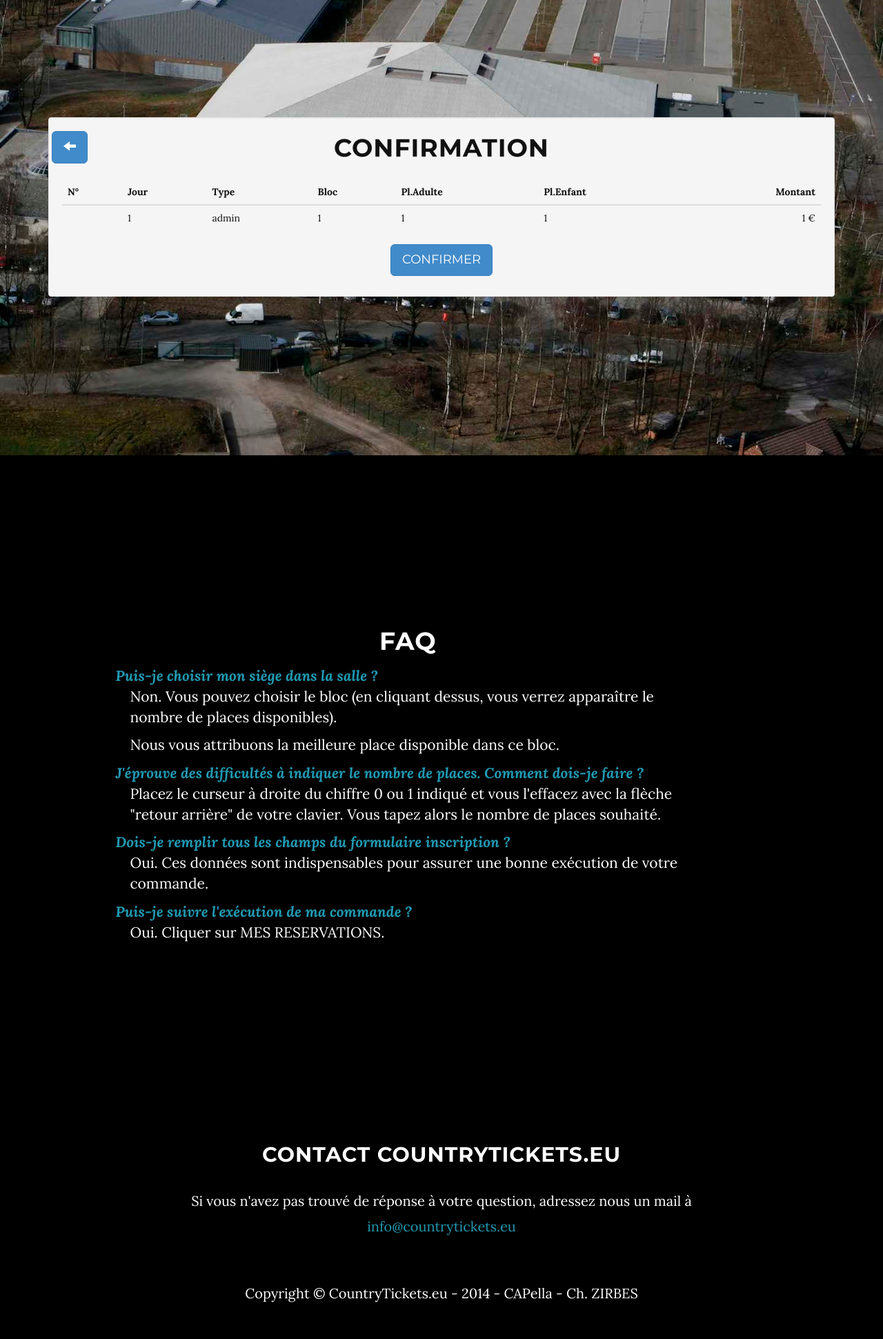
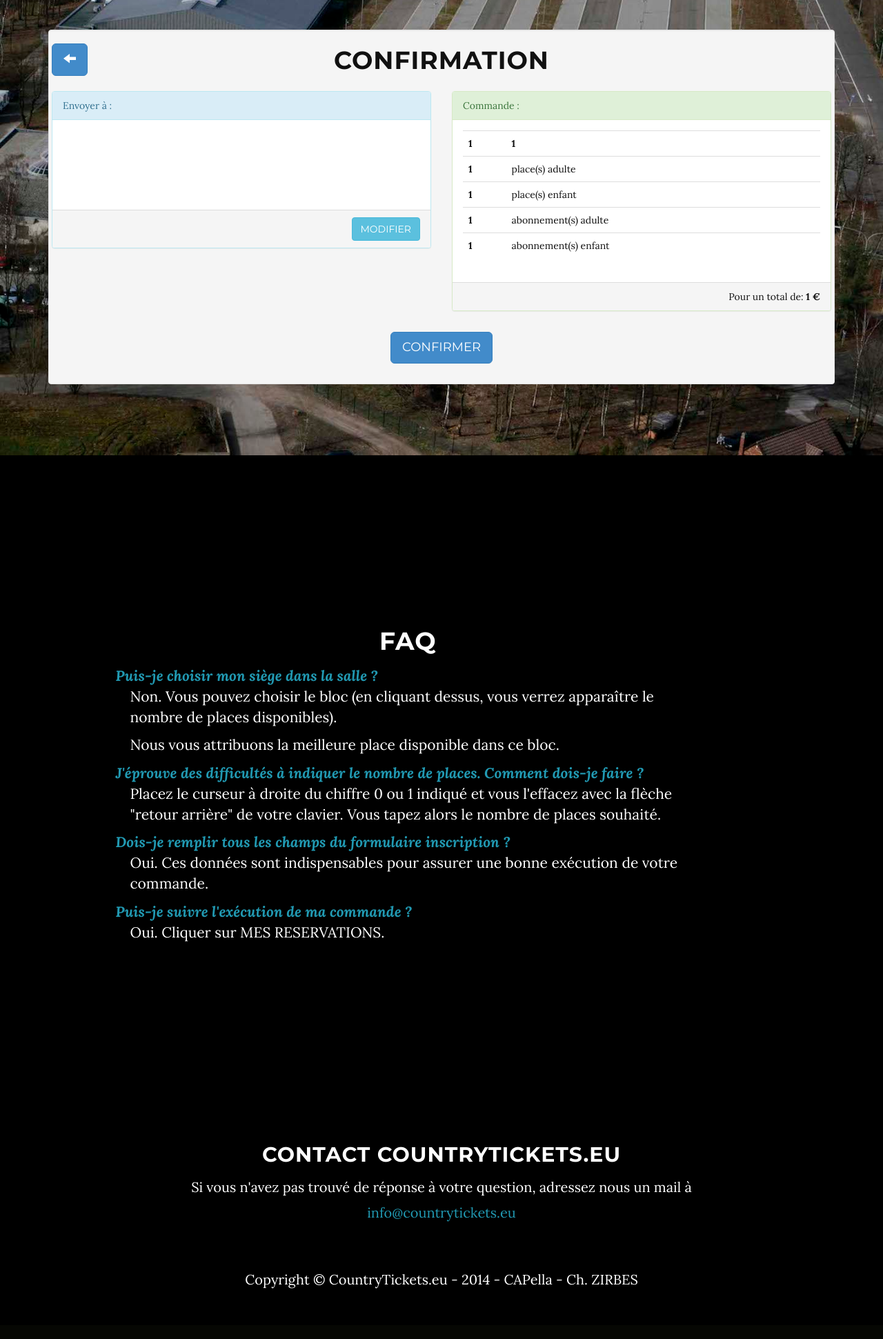
Before and after one commit to zirby/cd2016, a PHP site: page /coupe_davis_2016/confirmation.php in a window 1280 px wide. Shown: the part 140-2081 px from the top of the page at 69% size. After the commit the page ends 2008 px from the top, so only its background shows below. Run offline with PHP 8.4, Linux system fonts and the light colour scheme; the visitor is signed in with stand-in values (Sample User, id 1); a stand-in replaces the project's code that opens the database connection.

Commit message:
cobfirmation

```diff
--- a/confirmation.php
+++ b/confirmation.php
@@ -4,7 +4,8 @@ auth_needed();
 
 $j = substr($_SESSION['jour'], 3);
 $index = "index".$j.".php";
-
+//var_dump($_SESSION['auth']);
+//die();
 
 ?>
 <?php require 'inc/header.php'; ?>
@@ -17,7 +18,42 @@ $index = "index".$j.".php";
     </div>
 </div>
 
+<div class="row">
+    <div class="col-md-6 text-left">
+        <div class="panel panel-info">
+            <div class="panel-heading">Envoyer à : </div>
+            <div class="panel-body">
+                <?= $_SESSION['auth']->firstname; ?>  <b><?= $_SESSION['auth']->lastname; ?></b><br>
+                <?= $_SESSION['auth']->address; ?><br>
+                <?= $_SESSION['auth']->code; ?> <?= $_SESSION['auth']->localite; ?><br>
+                <?= $_SESSION['auth']->country; ?><br><br>
+            </div>
+            <div class="panel-footer text-right">
+                <a href="#" role="button" class="btn btn-info">Modifier</a>
+            </div>
+        </div>
+    </div>
+    <div class="col-md-6 text-left">
+        <div class="panel panel-success">
+            <div class="panel-heading">Commande : </div>
+            <div class="panel-body">
+                <table class="table">
+                    <tr><th><?= $_SESSION['jour']; ?></th><th><?= $_SESSION['placeBloc']; ?></th></tr>
+                    <tr><th><?= $_SESSION['placeFullNb']; ?></th><td>place(s) adulte</td></tr>
+                    <tr><th><?= $_SESSION['placeHalfNb']; ?></th><td>place(s) enfant</td></tr>
+                    <tr><th><?= $_SESSION['placeFullNb']; ?></th><td>abonnement(s) adulte</td></tr>
+                    <tr><th><?= $_SESSION['placeHalfNb']; ?></th><td>abonnement(s) enfant</td></tr>
+               </table>
+            </div>
+            <div class="panel-footer text-right">
+                Pour un total de: <b><?= $_SESSION['priceTot']; ?> €</b>
+            </div>
+        </div>
 
+        <h4></h4>
+
+    </div>
+<!--
 <div class="col-lg-12">
 <table class="table">
     <thead>
@@ -40,10 +76,15 @@ $index = "index".$j.".php";
 
     </tbody>
 </table>
+</div>
+-->
+</div>
+
+
 <form action="commandes.php" method="POST">
         <button type="submit" id="btnPrePayer" name="btnPrePayer"  class="btn btn-primary btn-lg">Confirmer</a>
 </form>
-</div>
+
 
 
 
--- a/css/style.css
+++ b/css/style.css
@@ -45,7 +45,7 @@ dl {
     margin: 0;
     padding: 0 0 0.5em 1em;
   }
-h1, h4, h5{
+h1, h2, h3, h4, h5{
     margin-bottom: 15px;
 }
 span {
```
Lines whose indentation alone changed are shown as unchanged.
